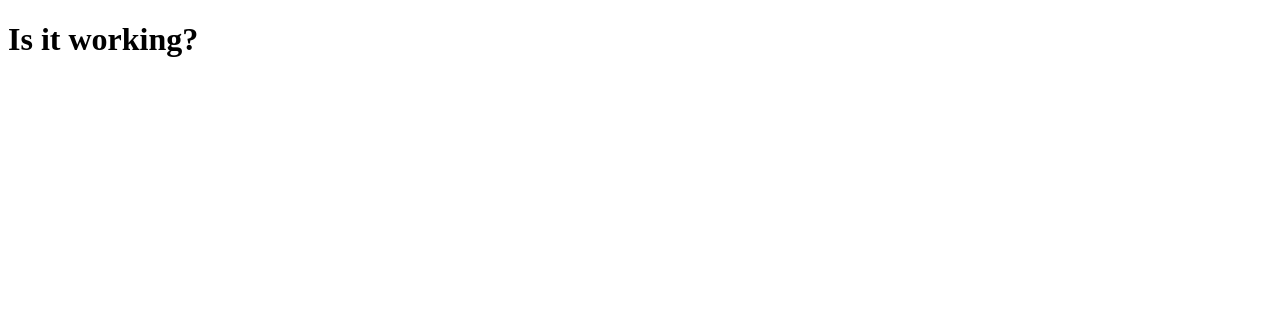
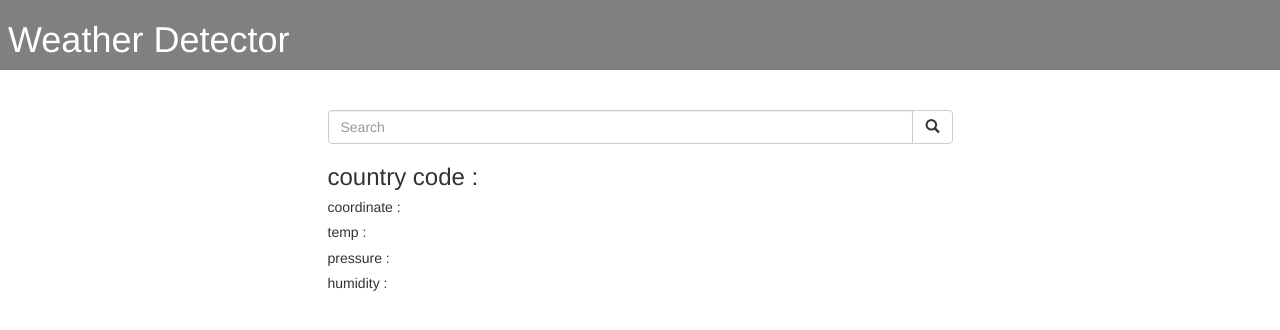
Before and after one commit to vasil14/weather-api-python, a Django app: page / in a window 1280 px wide. Shown: the top 330 px of the page. Run offline with Django 4.2, Linux system fonts and the light colour scheme; some libraries are stand-ins or nearby versions.

Commit message:
Added index.html content

```diff
--- a/templates/index.html
+++ b/templates/index.html
@@ -3,12 +3,48 @@
 
 <head>
   <meta charset="utf-8">
+  <title>weather</title>
+  <!-- Latest compiled and minified CSS -->
+  <link rel="stylesheet" href="https://maxcdn.bootstrapcdn.com/bootstrap/3.4.0/css/bootstrap.min.css">
 
+  <!-- jQuery library -->
+  <script src="https://ajax.googleapis.com/ajax/libs/jquery/3.4.1/jquery.min.js"></script>
+
+  <!-- Latest compiled JavaScript -->
+  <script src="https://maxcdn.bootstrapcdn.com/bootstrap/3.4.0/js/bootstrap.min.js"></script>
 
 </head>
 
 <body>
-  <h1>Is it working?</h1>
+  <nav class="row" style="background: grey; color: white;">
+    <div align="center">
+      <h1 class="col-md-3 text-center">Weather Detector</h1>
+    </div>
+  </nav>
+  <br />
+  <br />
+  <center class="row">
+    <form action="" method="post" class="col-md-6 col-md-offset-3">
+
+      <div class="input-group">
+        <input type="text" class="form-control" name="city" placeholder="Search">
+        <div class="input-group-btn">
+          <button class="btn btn-default" type="submit">
+            <i class="glyphicon glyphicon-search"></i>
+          </button>
+        </div>
+        <form>
+  </center>
+  <div class="row">
+    <div class="col-md-6 col-md-offset-3">
+      <h1></h1>
+      <h3>country code : </h1>
+        <h5>coordinate : </h5>
+        <h5>temp : </h5>
+        <h5>pressure : </h5>
+        <h5>humidity : </h5>
+    </div>
+  </div>
 </body>
 
 </html>
```
